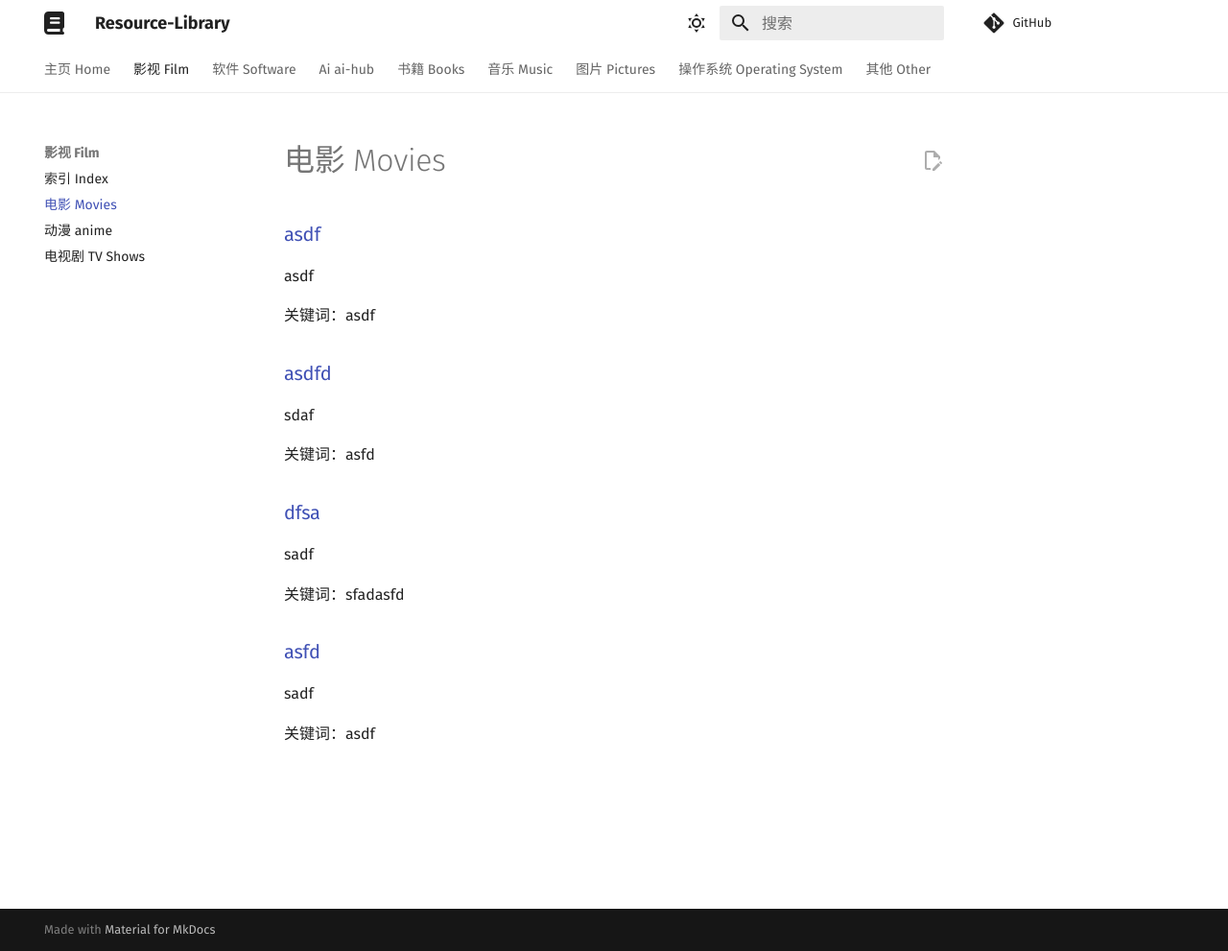
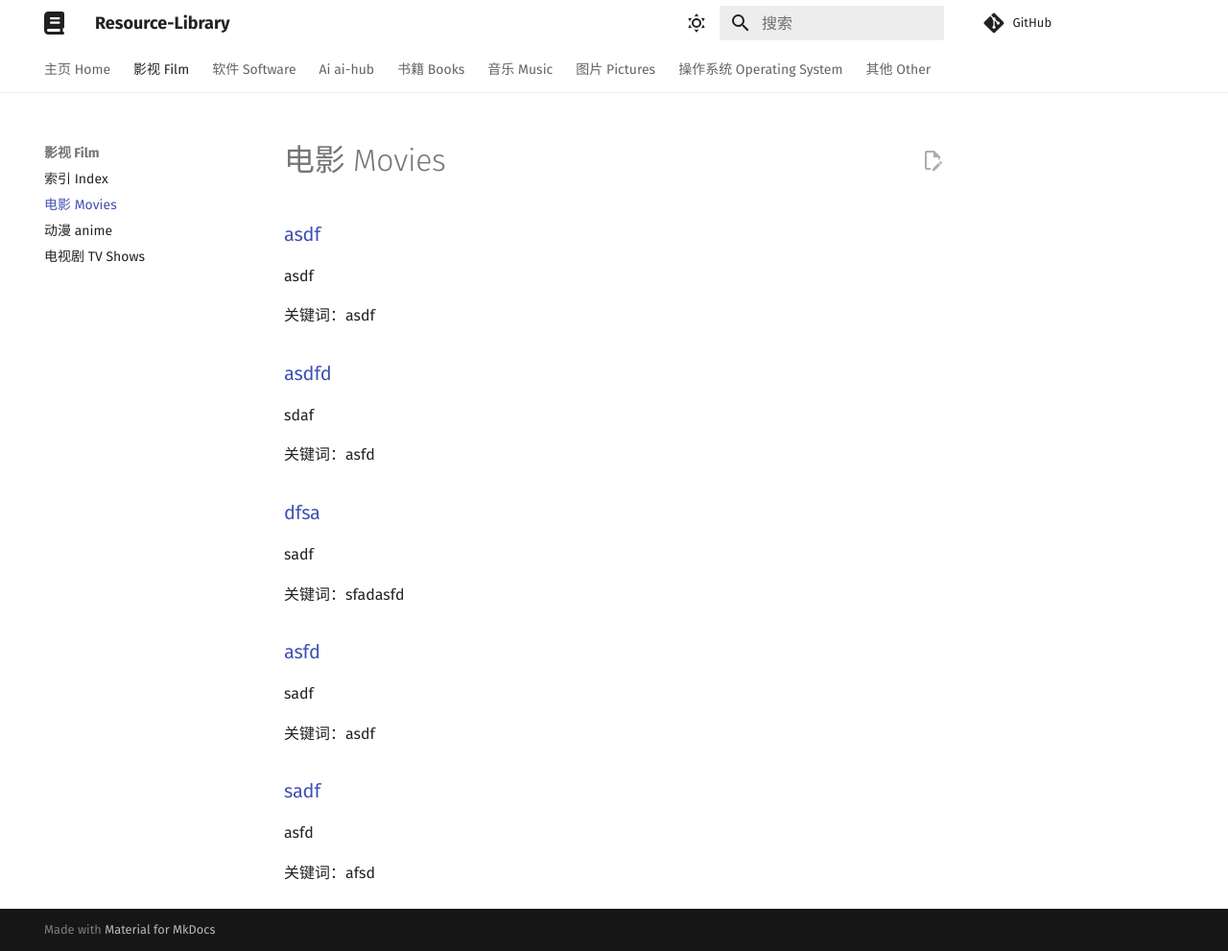
Before and after one commit to Chocolateater/Resource-Library, an MkDocs documentation site: the page built from docs/Film/movies.md, in a window 1280 px wide and 991 px high. Shown: the whole window at 96% size. Built offline with MkDocs 1.6.1 and Material for MkDocs 9.7.7, drawn with Linux system fonts in a browser that asks for light colours; comment, search, counter and statistics services are not loaded.

Commit message:
Update index.md via GitHub API

```diff
--- a/docs/Film/movies.md
+++ b/docs/Film/movies.md
@@ -21,3 +21,9 @@ sadf
 sadf
 
 关键词：asdf
+
+<h3><a href="asd">sadf</a> </h3>
+
+asfd
+
+关键词：afsd
```
